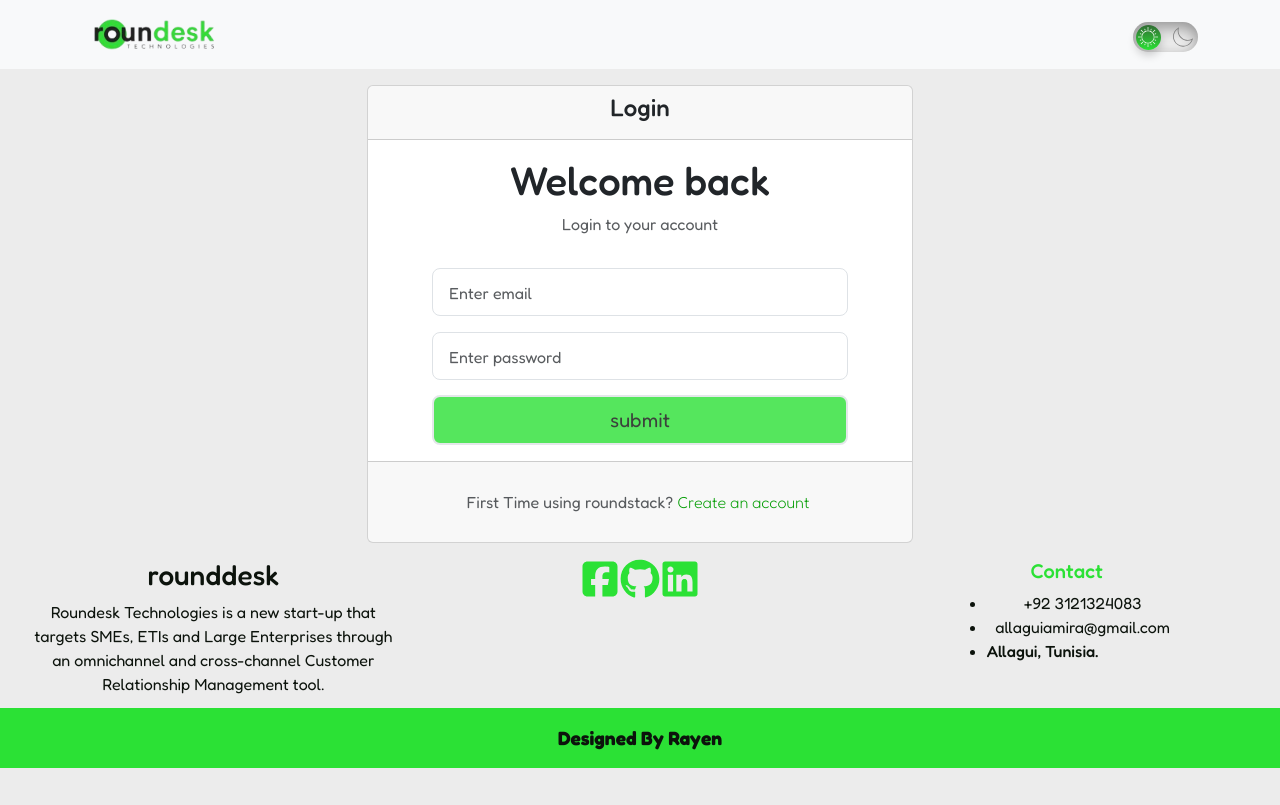
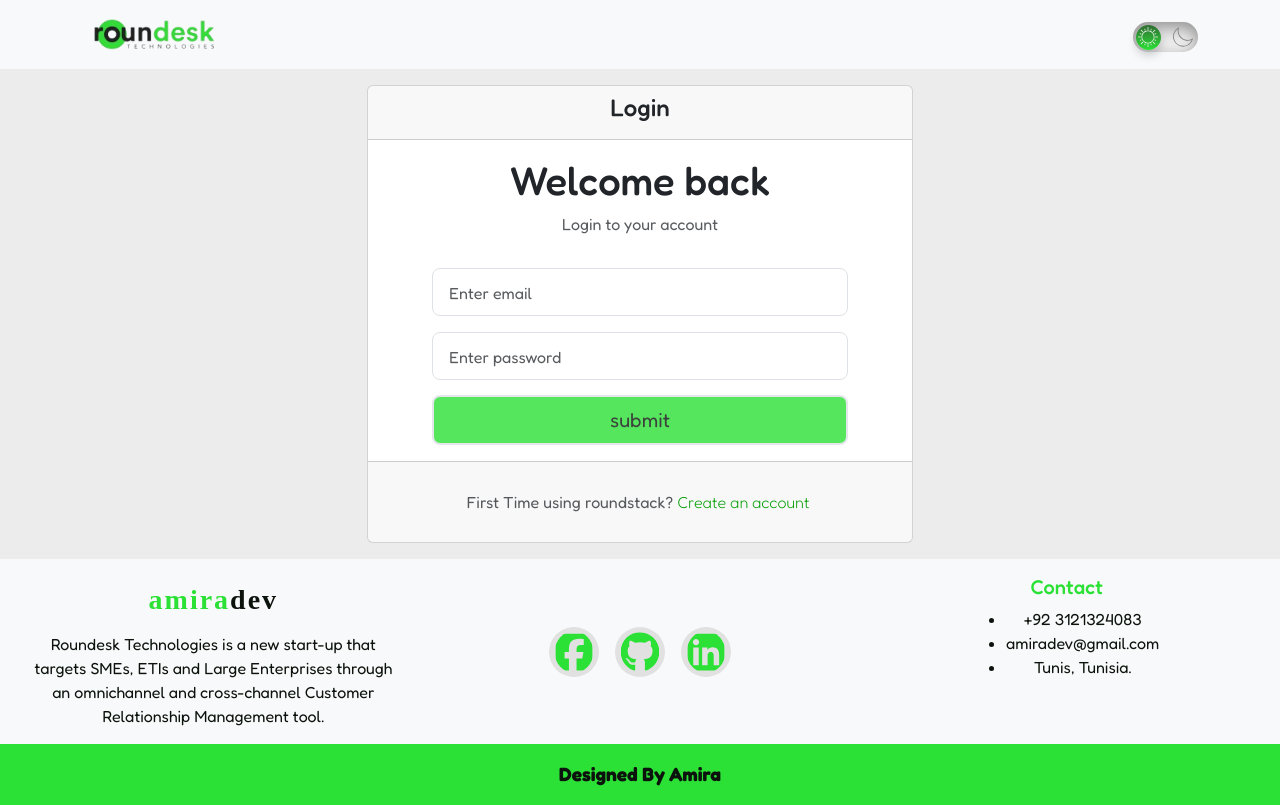
Before and after one commit to amiraadev/react-bootstrap-responsive-nestjs-jwt-passport-prisma-mysql-authentification, a React (Create React App) app: page /login in a window 1280 px wide. Built offline with nearby package versions, Linux system fonts and the light colour scheme.

Commit message:
fixing the skeleton of the footer

```diff
--- a/src/components/footer/Footer.tsx
+++ b/src/components/footer/Footer.tsx
@@ -19,11 +19,11 @@ const Footer = () => {
 	const { isDarkMode } = useThemeStore();
 	return (
 		<>
-			<Container fluid>
-				<Row>
-					<Col sm className='text-center'>
+			<Container fluid className={`${isDarkMode ? "bg-dark" : "bg-light"}`}>
+				<Row className='py-3'>
+					<Col sm className='text-center ft-1'>
 						<h3>
-							<span className='title-span'>round</span>desk
+							<span className='title-span'>amira</span>dev
 						</h3>
 						<div className='px-3'>
 							<span className='text-justify '>
@@ -33,8 +33,8 @@ const Footer = () => {
 							</span>
 						</div>
 					</Col>
-					<Col sm className='text-center'>
-						<div className='footer-icons'>
+					<Col sm className='d-flex justify-content-center align-items-center'>
+						<div>
 							<Link to='/about'>
 								<FaSquareFacebook className='react-icon-class' />
 							</Link>
@@ -46,32 +46,21 @@ const Footer = () => {
 							</Link>
 						</div>
 					</Col>
-					<Col sm className='text-center'>
-						<div className='d-flex flex-column align-items-center justify-content-center ft-1'>
+					<Col sm className='text-center  ft-1'>
+						<div className='d-flex flex-column align-items-center justify-content-center'>
 							<h5>Contact</h5>
 							<ul>
-								<li className='nav-item'>
-									<i className='fa-solid fa-phone-volume'></i> +92 3121324083
-								</li>
-								<li className='nav-item'>
-									<i className='fa-solid fa-envelope'></i>{" "}
-									allaguiamira@gmail.com
-								</li>
-								<li className='nav-item'>
-									<p>
-										<i className='fa-solid fa-paper-plane'></i> Allagui,
-										Tunisia.
-									</p>
-								</li>
+								<li className='nav-item'>+92 3121324083</li>
+								<li className='nav-item'>amiradev@gmail.com</li>
+								<li className='nav-item'>Tunis, Tunisia.</li>
 							</ul>
 						</div>
 					</Col>
 				</Row>
 				<Row className='Last-footer'>
-					<p>Designed By Rayen</p>
+					<p>Designed By Amira</p>
 				</Row>
 			</Container>
-
 		</>
 	);
 };
--- a/src/components/footer/footer.css
+++ b/src/components/footer/footer.css
@@ -1,3 +1,5 @@
+/** @format */
+
 * {
 	margin: 0;
 	padding: 0;
@@ -49,21 +51,6 @@
 	font-weight: 500;
 }
 
-  .footer-icons i {
-    padding: 0.4rem 0.5rem;
-    background: #e1e1e1;
-    color: #2be135;
-    margin: 0 0.5rem;
-    border-radius: 50%;
-  }
-
-  .footer-icons i:hover {
-    background: #2be135;
-    color: #fff;
-    transition: 0.6s;
-    cursor: pointer;
-  }
-
 h5 {
 	color: #2be135;
 }
--- a/src/index.css
+++ b/src/index.css
@@ -91,8 +91,19 @@ body {
 
 .react-icon-class {
 	color: var(--primary-color);
-	font-size: 40px;
+	font-size: 50px;
+	padding: 0.25rem 0.35rem;
+    background: #e1e1e1;
+    color: #2be135;
+    margin: 0 0.5rem;
+    border-radius: 50%;
 }
+.react-icon-class :hover {
+    background: #2be135;
+    color:rgb(81, 242, 126);
+    transition: 0.6s;
+    cursor: pointer;
+  }
 
 .class-button {
 	position: relative;
--- a/src/stores/themeStore.ts
+++ b/src/stores/themeStore.ts
@@ -16,7 +16,6 @@ export interface ThemeState {
       // persist(
         (set) => ({
             isDarkMode: false,
-
             setIsDarkMode: (isDarkMode) => set({ isDarkMode })
         }),
         {
```
Lines whose indentation alone changed are shown as unchanged.
